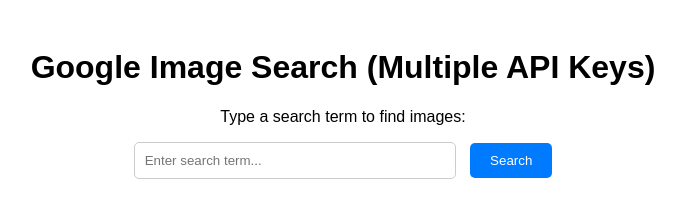
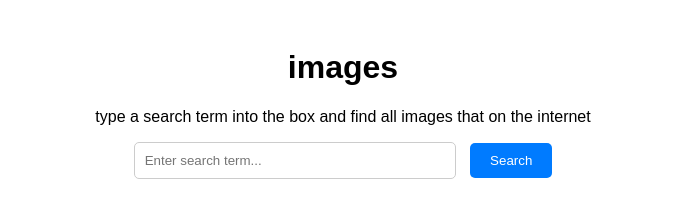
Before and after one commit to sunny-dee-71/images, a plain HTML site: page index.html in a window 1280 px wide. Shown: the whole page, without its empty margins (297-982 px from the left). Drawn offline with Linux system fonts and the light colour scheme.

Commit message:
changed name

```diff
--- a/index.html
+++ b/index.html
@@ -3,7 +3,7 @@
 <head>
   <meta charset="UTF-8">
   <meta name="viewport" content="width=device-width, initial-scale=1.0">
-  <title>Google Image Search with Multiple API Keys</title>
+  <title>Image search </title>
   <style>
     body {
       font-family: Arial, sans-serif;
@@ -38,8 +38,8 @@
   </style>
 </head>
 <body>
-  <h1>Google Image Search (Multiple API Keys)</h1>
-  <p>Type a search term to find images:</p>
+  <h1>images</h1>
+  <p>type a search term into the box and find all images that on the internet</p>
 
   <input type="text" id="search-query" placeholder="Enter search term...">
   <button onclick="startSearch()">Search</button>
```
